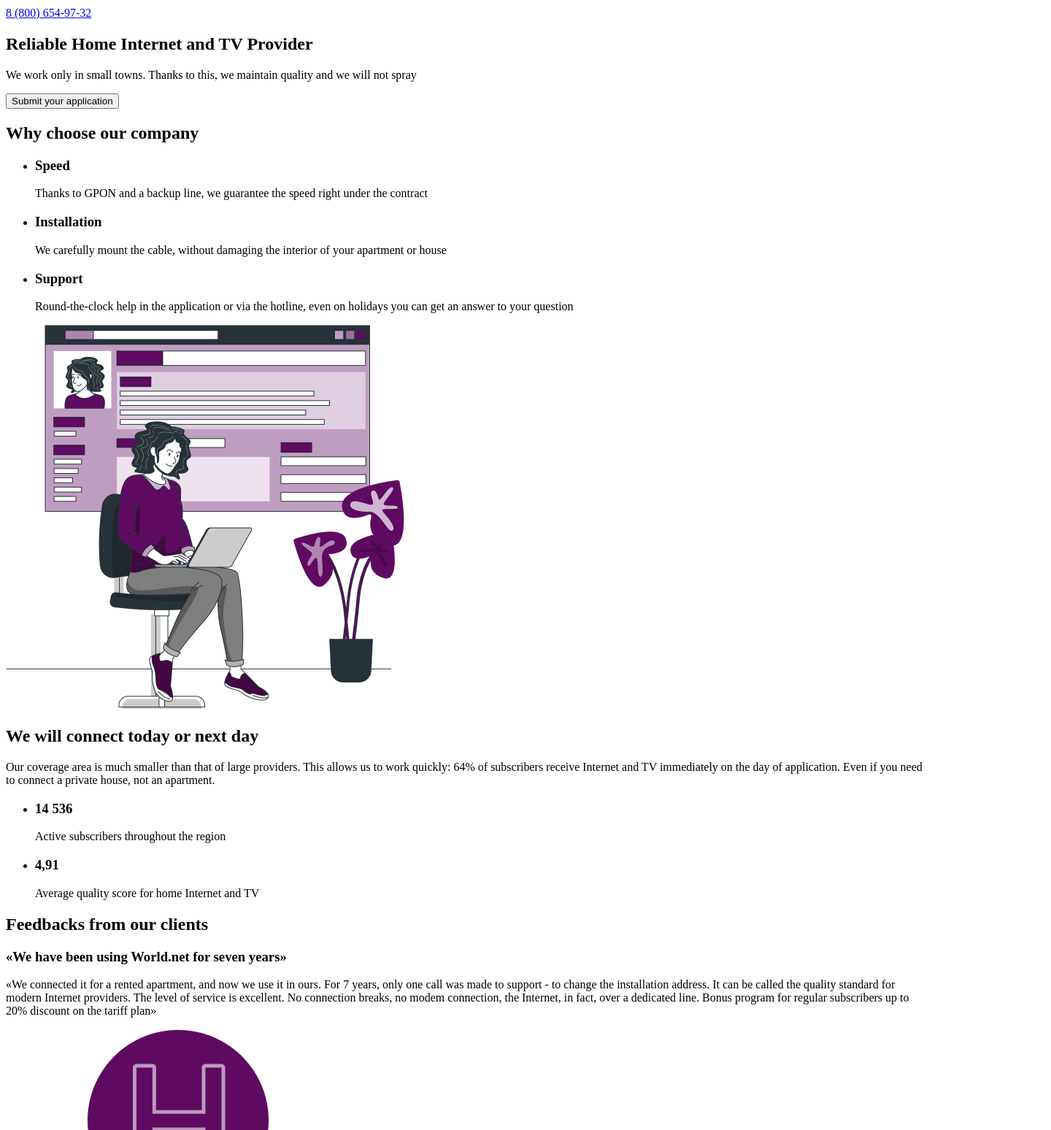
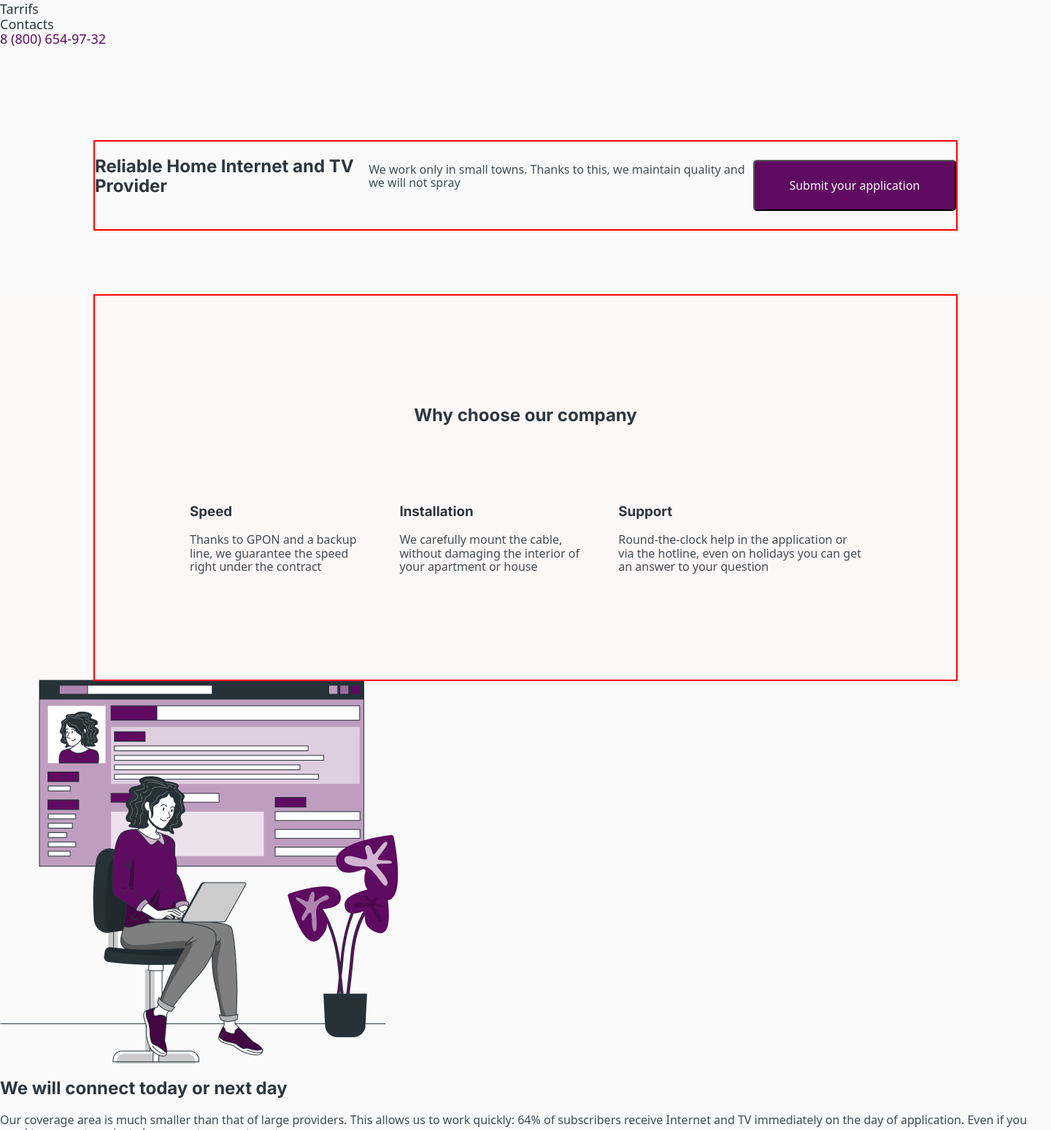
Before and after one commit to Anastasiia-Shvets/INTERNET, a plain HTML site: page index.html in a window 1280 px wide. Shown: the part 139-1687 px from the top of the page at 73% size, 1440 px wide, since content can reach past the window. Drawn offline with nearby package versions, Linux system fonts and the light colour scheme.

Commit message:
start-css

```diff
--- a/css/styles.css
+++ b/css/styles.css
@@ -0,0 +1,213 @@
+body {
+    width: 1440px;
+    background-color: #FAFAFA;
+}
+
+h1,
+h2,
+h3,
+h4 {
+    font-family: inter, sans-serif;
+    font-weight: 700;
+    color: #2E363E;
+}
+
+p {
+    color: #434B53;
+}
+
+ul {
+    list-style-type: none;
+    padding-left: 0;
+    margin-top: 0;
+    margin-bottom: 0;
+}
+
+a {
+    text-decoration: none;
+    font-style: normal;
+}
+
+button {
+    cursor: pointer;
+}
+
+img {
+    display: block;
+}
+
+.conteiner {
+    width: 1180px;
+    margin: 0 auto;
+    outline: 2px solid red;
+}
+
+.header {
+    padding: 50px 0;
+    margin-bottom: 80px;
+}
+
+.header-nav {}
+
+.header-link-logo {
+    color: #5F0A61;
+    font-size: 25px;
+}
+
+.header-list {}
+
+.header-item {}
+
+.header-link-nav {
+    color: #2E363E;
+    font-size: 18px;
+}
+
+.header-link-nav:hover {
+    color: #ad0db0;
+}
+
+.header-link {
+    color: #5F0A61;
+    font-size: 18px;
+}
+
+.header-link:hover {
+    color: #ad0db0;
+}
+
+.conteiner-hero {
+    display: flex;
+    align-items: center;
+    margin-bottom: 91px;
+}
+
+.hero-titel {
+    padding-bottom: 25px;
+}
+
+.text {
+    padding-bottom: 25px;
+}
+
+.hero-btn {
+    width: 337px;
+    height: 70px;
+    background-color: #5F0A61;
+    color: #FAFAFA;
+    border-radius: 5px;
+}
+
+.hero-img {}
+
+.features {
+   background-color: #fdf8f8;
+}
+
+.conteiner-features {
+    padding: 130px;
+}
+
+.features-title {
+    text-align: center;
+    padding-bottom: 69px;
+}
+
+.features-list {
+    display: flex;
+    gap: 42px;
+}
+
+.features-item {}
+
+.features-subtitle {}
+
+.features-text {}
+
+.connect {}
+
+.connect-img {}
+
+.connect-title {}
+
+.connect-text {}
+
+.connect-list {}
+
+.connect-item {}
+
+.connect-subtitle {}
+
+.connect-text-li {}
+
+.reviews {
+    background-color: #fdf8f8;
+}
+
+.reviews-title {}
+
+.reviews-subtitle {}
+
+.reviews-link {}
+
+.review-img {}
+
+.review-subtext {}
+
+.tariff {}
+
+.title {}
+
+.tariff-list {}
+
+.tariff-item {}
+
+.tariff-subtitle {}
+
+.tariff-subtitle-four {}
+
+.tariff-text {}
+
+.tariff-link {}
+
+.request {}
+
+.request-title {}
+
+.request-text {}
+
+.request-input {}
+
+.request-btn {}
+
+.footer {
+    background-color: #5F0A61;
+}
+
+.footer-link-logo {}
+
+.footer-list {}
+
+.footer-item {}
+
+.footer-link {}
+
+/*-------------------tariffs------------------*/
+
+.offers {}
+
+.offers-title {}
+
+.offers-list {}
+
+.offers-item {}
+
+.offers-img {}
+
+.subtitlte {}
+
+.offers-subtitle-four {}
+
+.offers-text {}
+
+.offers-link {}
--- a/index.html
+++ b/index.html
@@ -1,29 +1,52 @@
 <!DOCTYPE html>
 <html lang="en">
+
 <head>
     <meta charset="UTF-8">
     <meta name="viewport" content="width=device-width, initial-scale=1.0">
     <title>Internet</title>
+    <link rel="stylesheet" href="https://cdnjs.cloudflare.com/ajax/libs/modern-normalize/3.0.1/modern-normalize.min.css"
+        integrity="sha512-q6WgHqiHlKyOqslT/lgBgodhd03Wp4BEqKeW6nNtlOY4quzyG3VoQKFrieaCeSnuVseNKRGpGeDU3qPmabCANg=="
+        crossorigin="anonymous" referrerpolicy="no-referrer" />
+    <link rel="preconnect" href="https://fonts.googleapis.com">
+    <link rel="preconnect" href="https://fonts.gstatic.com" crossorigin>
+    <link
+        href="https://fonts.googleapis.com/css2?family=Inter:ital,opsz,wght@0,14..32,100..900;1,14..32,100..900&display=swap"
+        rel="stylesheet">
+    <link rel="stylesheet" href="./css/styles.css" />
 </head>
+
 <body>
 
     <header>
+        <div class="header">
         <nav class="header-nav">
             <a class="header-link-logo" href="./index.html">World.net</a>
             <ul class="header-list">
-                <li class="header-item"><a class="header-link-nav" href="./index.html">Home</a></li>
-                <li class="header-item"><a class="header-link-nav" href="#About">About</a></li>
-                <li class="header-item"><a class="header-link-nav" href="#Reviews">Reviews</a></li>
-                <li class="header-item"><a class="header-link-nav" href="./tariffs.html">Tarrifs</a></li>
-                <li class="header-item"><a class="header-link-nav" href="#Contacts">Contacts</a></li>
+                <li class="header-item">
+                    <a class="header-link-nav" href="./index.html">Home</a>
+                </li>
+                <li class="header-item">
+                    <a class="header-link-nav" href="#About">About</a>
+                </li>
+                <li class="header-item">
+                    <a class="header-link-nav" href="#Reviews">Reviews</a>
+                </li>
+                <li class="header-item">
+                    <a class="header-link-nav" href="./tariffs.html">Tarrifs</a>
+                </li>
+                <li class="header-item">
+                    <a class="header-link-nav" href="#Contacts">Contacts</a>
+                </li>
             </ul>
         </nav>
         <a class="header-link" href="tel:88006549732">8 (800) 654-97-32</a>
+    </div>
     </header>
 
     <main>
 
-        <section class="hero">
+        <section class="conteiner conteiner-hero">
             <h1 class="hero-titel">Reliable Home Internet and TV Provider</h1>
             <p class="hero text">We work only in small towns. Thanks to this,
                 we maintain quality and we will not spray</p>
@@ -32,29 +55,36 @@ we maintain quality and we will not spray</p>
             </section>
 
         <section class="features">
+            <div class="conteiner conteiner-features">
             <h2 class="features-title">Why choose our company</h2>
-            <ul class="features list">
+            <ul class="features-list">
                 <li class="features-item">
                     <h3 class="features-subtitle">Speed</h3>
-                    <p class="features-text">Thanks to GPON and a backup line, we guarantee the speed right under the contract</p>
+                    <p class="features-text">Thanks to GPON and a backup line, we guarantee the speed right under the
+                        contract</p>
                 </li>
                 <li class="features-item">
                     <h3 class="features-subtitle">Installation</h3>
-                    <p class="features-text">We carefully mount the cable, without damaging the interior of your apartment
+                    <p class="features-text">We carefully mount the cable, without damaging the interior of your
+                        apartment
                         or house</p>
                 </li>
                 <li class="features-item">
                     <h3 class="features-subtitle">Support</h3>
-                    <p class="features-text">Round-the-clock help in the application or via the hotline, even on holidays you can get an answer to your question</p>
+                    <p class="features-text">Round-the-clock help in the application or via the hotline, even on
+                        holidays you can get an answer to your question</p>
                 </li>
             </ul>
+        </div>
         </section>
 
         <section class="connect">
             <img src="./images/online-page.png" alt="" class="connect-img">
             <h2 class="connect-title" id="About">We will connect today
                 or next day</h2>
-            <p class="connect-text">Our coverage area is much smaller than that of large providers. This allows us to work quickly: 64% of subscribers receive Internet and TV immediately on the day of application. Even if you need to connect a private house, not an apartment.</p>
+            <p class="connect-text">Our coverage area is much smaller than that of large providers. This allows us to
+                work quickly: 64% of subscribers receive Internet and TV immediately on the day of application. Even if
+                you need to connect a private house, not an apartment.</p>
             <ul class="connect-list">
                 <li class="connect-item">
                     <h3 class="connect-subtitle">14 536</h3>
@@ -70,9 +100,13 @@ or next day</h2>
         <sections class="reviews">
             <h2 class="reviews-title" id="Reviews">Feedbacks from our clients</h2>
             <h3 class="reviews-subtitle">«We have been using World.net for seven years»</h3>
-            <p slot="reviews-text">«We connected it for a rented apartment, and now we use it in ours. For 7 years, only one call was made to support - to change the installation address. It can be called the quality standard for modern Internet providers. The level of service is excellent. No connection breaks, no modem connection, the Internet, in fact, over a dedicated line. Bonus program for regular subscribers up to 20% discount on the tariff plan»</p>
+            <p slot="reviews-text">«We connected it for a rented apartment, and now we use it in ours. For 7 years, only
+                one call was made to support - to change the installation address. It can be called the quality standard
+                for modern Internet providers. The level of service is excellent. No connection breaks, no modem
+                connection, the Internet, in fact, over a dedicated line. Bonus program for regular subscribers up to
+                20% discount on the tariff plan»</p>
             <a href="" class="reviews-link">Read full review</a>
-            <img class="review-img" src="./images/douglashancock.png" alt="" width=""/>
+            <img class="review-img" src="./images/douglashancock.png" alt="" width="" />
             <h4 class="reviews-subtitle">Douglas Hancock</h4>
             <p class="review-subtext">Chicago</p>
         </sections>
@@ -81,7 +115,7 @@ or next day</h2>
             <h2 class="tariff title">Tariff offers</h2>
             <ul class="tariff-list">
                 <li class="tariff-item">
-                    <img src="./images/tariff-standatr-offers.svg" alt="" width=""/>
+                    <img src="./images/tariff-standatr-offers.svg" alt="" width="" />
                     <h3 class="tariff-subtitle">Standart</h3>
                     <h4 class="tariff-subtitle-four">$20/month</h4>
                     <p class="tariff-text">The connection is always stable</p>
@@ -89,7 +123,7 @@ or next day</h2>
                     <a href="" class="tariff-link">Make a request</a>
                 </li>
                 <li class="tariff-item">
-                    <img src="./images/tariff-smart-offers.svg" alt="" width=""/>
+                    <img src="./images/tariff-smart-offers.svg" alt="" width="" />
                     <h3 class="tariff-subtitle">Smart</h3>
                     <h4 class="tariff-subtitle-four">$30/month</h4>
                     <p class="tariff-text">Service without weekends</p>
@@ -97,7 +131,7 @@ or next day</h2>
                     <a href="" class="tariff-link">Make a request</a>
                 </li>
                 <li class="tariff-item">
-                    <img src="./images/tariff-prime-offers.svg" alt="" width=""/>
+                    <img src="./images/tariff-prime-offers.svg" alt="" width="" />
                     <h3 class="tariff-subtitle">Prime</h3>
                     <h4 class="tariff-subtitle-four">$40/month</h4>
                     <p class="tariff-text">New modern fiber optic network</p>
@@ -108,7 +142,7 @@ or next day</h2>
         </section>
 
         <section class="request">
-            <h2 class="request-title"  id="Contacts">Leave a request and our manager will contact you shortly</h2>
+            <h2 class="request-title" id="Contacts">Leave a request and our manager will contact you shortly</h2>
             <p class="request-text">You will have the opportunity to discuss details and ask clarifying questions</p>
             <input type="text" class="request-input" value="Phone number">
             <input type="text" class="request-input" value="Name">
@@ -120,16 +154,17 @@ or next day</h2>
         <a class="footer-link-logo" href="./index.html">World.net</a>
         <ul class="footer-list">
             <li class="footer-item">
-                <a class="footer-link" href="./images/instagram.svg"></a>
+                <a class="footer-link" href="./images/instagram.svg" target="_blank" rel="noopener noreferrer"></a>
             </li>
             <li class="footer-item">
-                <a class="footer-link" href="./images/facebook.svg"></a>
+                <a class="footer-link" href="./images/facebook.svg" target="_blank" rel="noopener noreferrer"></a>
             </li>
             <li class="footer-item">
-                <a class="footer-link" href="./images/whatsapp.svg"></a>
+                <a class="footer-link" href="./images/whatsapp.svg" target="_blank" rel="noopener noreferrer"></a>
             </li>
         </ul>
         <a class="header-link" href="tel:88006549732">8 (800) 654-97-32</a>
     </footer>
 </body>
+
 </html>
```
Also changed, not shown: tariffs.html (+12 -3 lines). Lines whose indentation alone changed are shown as unchanged.
